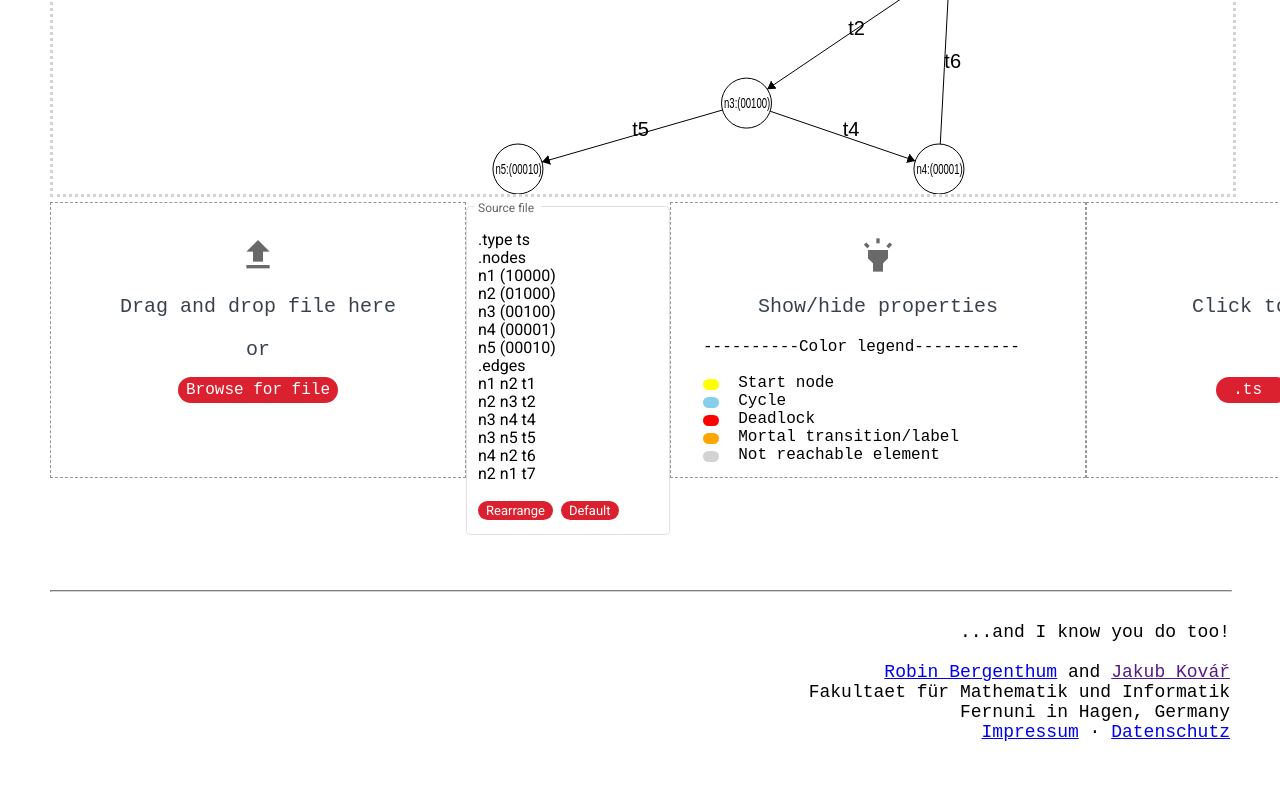
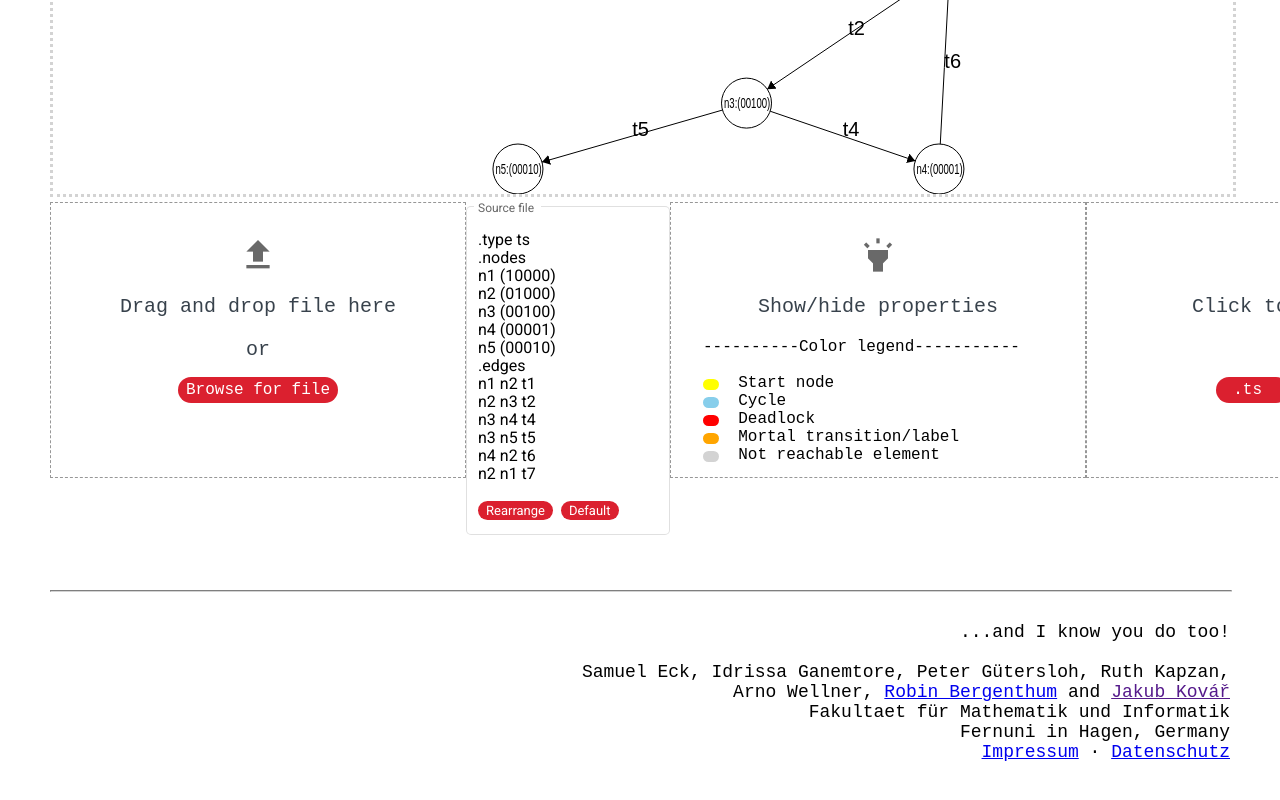
Before and after one commit to ILPN/63681-FaPra-Programmiersysteme-SoSe22-Transition-systems, an Angular app: page / in a window 1280 px wide. Shown: the part 433-1233 px from the top of the page. Built offline with nearby package versions, Linux system fonts and the light colour scheme.

Commit message:
TRAN-134 Namen in Footer eingetragen

```diff
--- a/src/app/components/footer/footer.component.html
+++ b/src/app/components/footer/footer.component.html
@@ -2,7 +2,11 @@
     ...and I know you do too!
     <br>
     <br>
-    <a href="https://www.fernuni-hagen.de/mi/fakultät/lehrende/bergenthum/index.shtml">Robin Bergenthum</a> and <a href="">Jakub Kovář</a>
+    Samuel Eck, Idrissa Ganemtore, Peter Gütersloh, Ruth Kapzan,
+    <br>
+    Arno Wellner,
+    <a href="https://www.fernuni-hagen.de/mi/fakultät/lehrende/bergenthum/index.shtml">Robin Bergenthum</a>
+    and <a href="">Jakub Kovář</a>
     <br>
     Fakultaet für Mathematik und Informatik
     <br>
```
